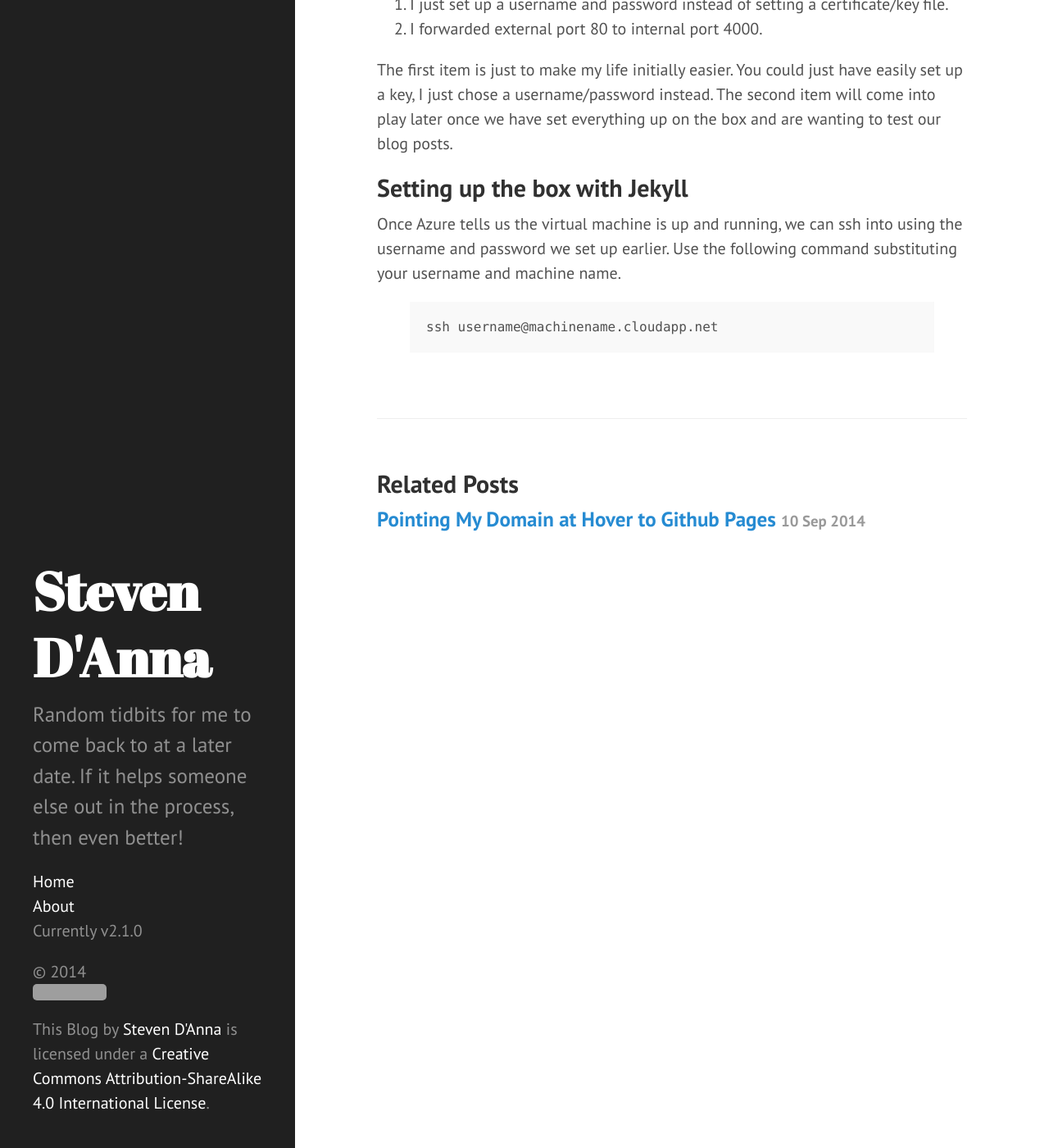
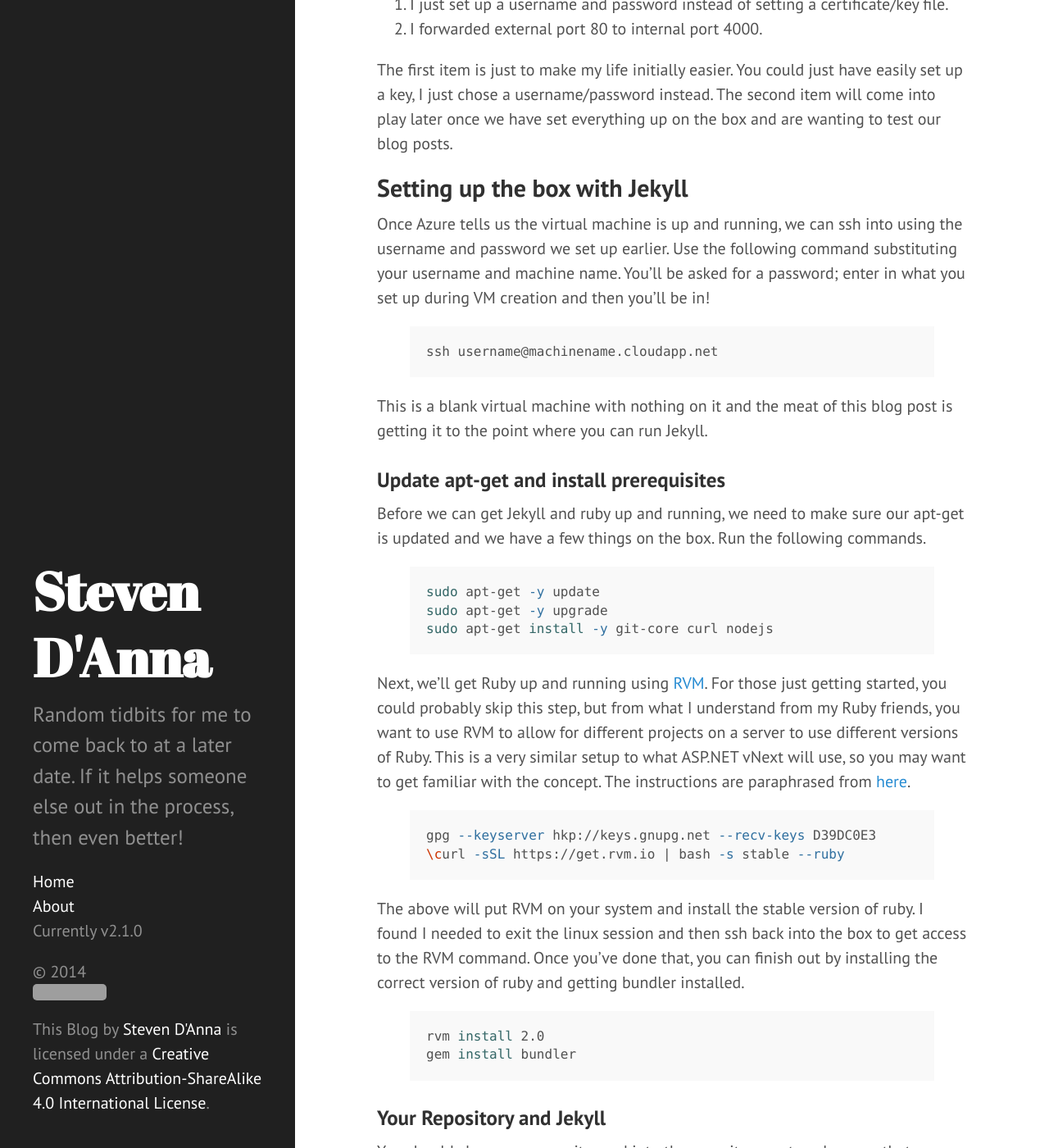
Before and after one commit to sdanna/sdanna.github.io, a Jekyll site: the page built from _posts/2014-12-01-Setup-Azure-VM-To-Test-Github-Pages-Posts.md, in a window 1280 px wide and 1400 px high, scrolled down 580 px. Shown: the whole window at 82% size. Built offline with Jekyll 4.4.1, drawn with Linux system fonts in a browser that asks for light colours; Markdown is read by kramdown in place of the engine named in the settings; some of the changed text lies outside the part shown; grey boxes are pictures that could not be loaded.

Commit message:
newpost-3

```diff
--- a/_posts/2014-12-01-Setup-Azure-VM-To-Test-Github-Pages-Posts.md
+++ b/_posts/2014-12-01-Setup-Azure-VM-To-Test-Github-Pages-Posts.md
@@ -14,10 +14,71 @@ The first item is just to make my life initially easier.  You could just have ea
 
 ## Setting up the box with Jekyll
 
-Once Azure tells us the virtual machine is up and running, we can ssh into using the username and password we set up earlier.  Use the following command substituting your username and machine name.
+Once Azure tells us the virtual machine is up and running, we can ssh into using the username and password we set up earlier.  Use the following command substituting your username and machine name.  You'll be asked for a password; enter in what you set up during VM creation and then you'll be in!
 
 {% highlight bash %}
 
 ssh username@machinename.cloudapp.net
 
 {% endhighlight %}
+
+This is a blank virtual machine with nothing on it and the meat of this blog post is getting it to the point where you can run Jekyll.
+
+### Update apt-get and install prerequisites
+
+Before we can get Jekyll and ruby up and running, we need to make sure our apt-get is updated and we have a few things on the box.  Run the following commands.
+
+{% highlight bash %}
+
+sudo apt-get -y update
+sudo apt-get -y upgrade
+sudo apt-get install -y git-core curl nodejs
+
+{% endhighlight %}
+
+Next, we'll get Ruby up and running using [RVM](https://rvm.io/).  For those just getting started, you could probably skip this step, but from what I understand from my Ruby friends, you want to use RVM to allow for different projects on a server to use different versions of Ruby.  This is a very similar setup to what ASP.NET vNext will use, so you may want to get familiar with the concept.  The instructions are paraphrased from [here](https://rvm.io/rvm/install).
+
+{% highlight bash %}
+
+gpg --keyserver hkp://keys.gnupg.net --recv-keys D39DC0E3
+\curl -sSL https://get.rvm.io | bash -s stable --ruby
+
+{% endhighlight %}
+
+The above will put RVM on your system and install the stable version of ruby.  I found I needed to exit the linux session and then ssh back into the box to get access to the RVM command.  Once you've done that, you can finish out by installing the correct version of ruby and getting bundler installed.
+
+{% highlight bash %}
+
+rvm install 2.0
+gem install bundler
+
+{% endhighlight %}
+
+### Your Repository and Jekyll
+
+You should clone your repository, cd into the repository root, and ensure that you have a Gemfile in your repository root with the following contents.
+
+{% highlight bash %}
+
+source 'https://rubygems.org'
+gem 'github-pages'
+
+{% endhighlight %}
+
+Once you have that, use bundler to make sure all the gems are installed from the Gemfile.
+
+{% highlight bash %}
+
+bundle install
+
+{% endhighlight %}
+
+Once that gets finished, you should be good to go.  Just run the following command to start your server on port 4000.
+
+{% highlight bash %}
+
+bundle exec jekyll serve
+
+{% endhighlight %}
+
+Use your browser to hit your virtual machine, using the cloudapp.net address.  This will hit port 80 on the box, which if you remember from earlier we forwarded to port 4000 internally.  You should see your github pages site!
```
